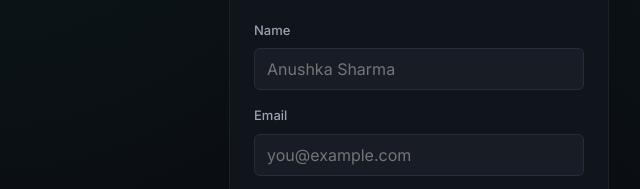
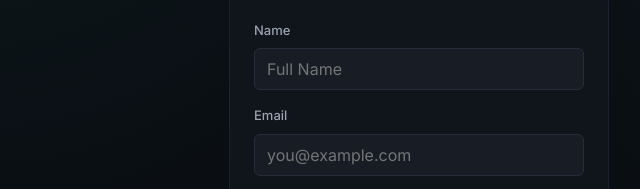
Before and after one commit to anushkasingh56/Link_vault, a website: page public/register.html in a window 1280 px wide. Shown: the part 262-451 px from the top of the page, 221-861 px from the left. Drawn offline with Linux system fonts and the light colour scheme.

Commit message:
update placeholder text

```diff
--- a/public/register.html
+++ b/public/register.html
@@ -19,7 +19,7 @@
       <form id="registerForm" novalidate>
         <div class="field">
           <label for="name">Name</label>
-          <input id="name" type="text" autocomplete="name" required placeholder="Anushka Sharma" />
+          <input id="name" type="text" autocomplete="name" required placeholder="Full Name" />
         </div>
         <div class="field">
           <label for="email">Email</label>
```
